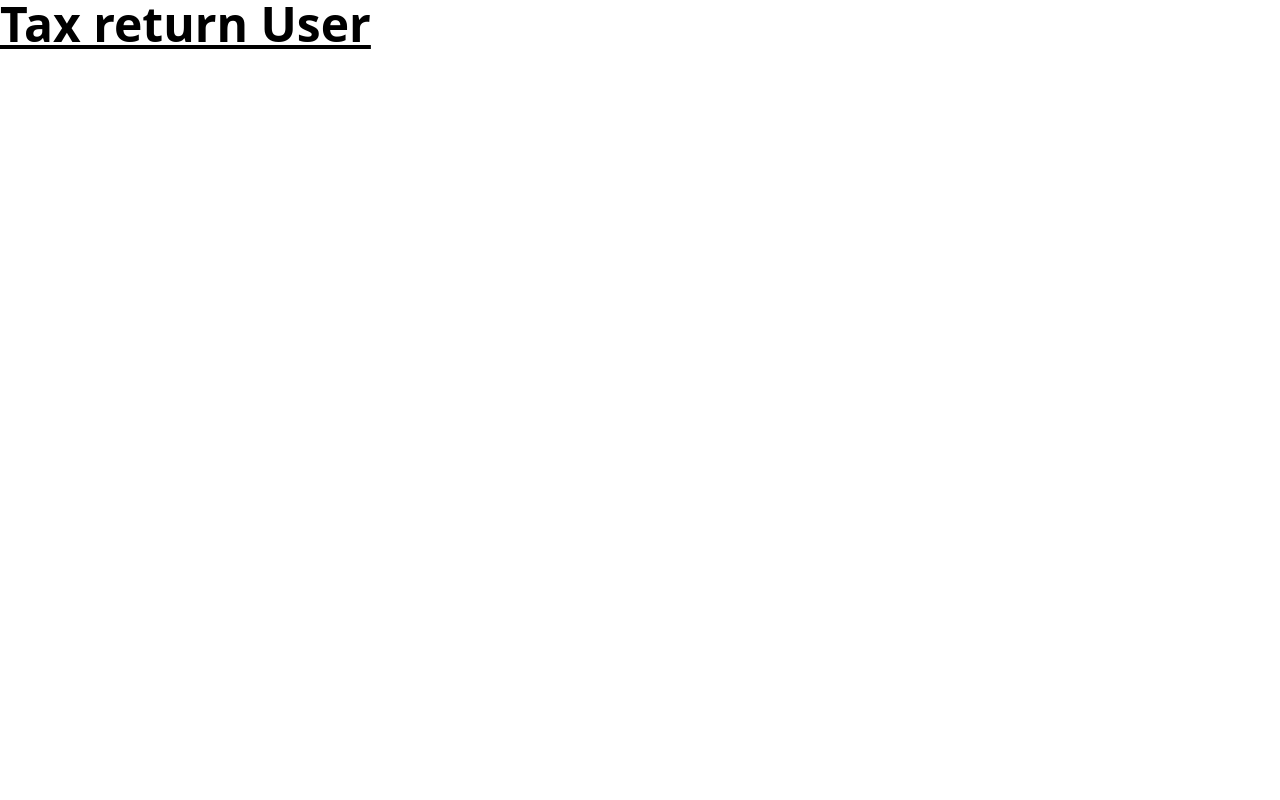
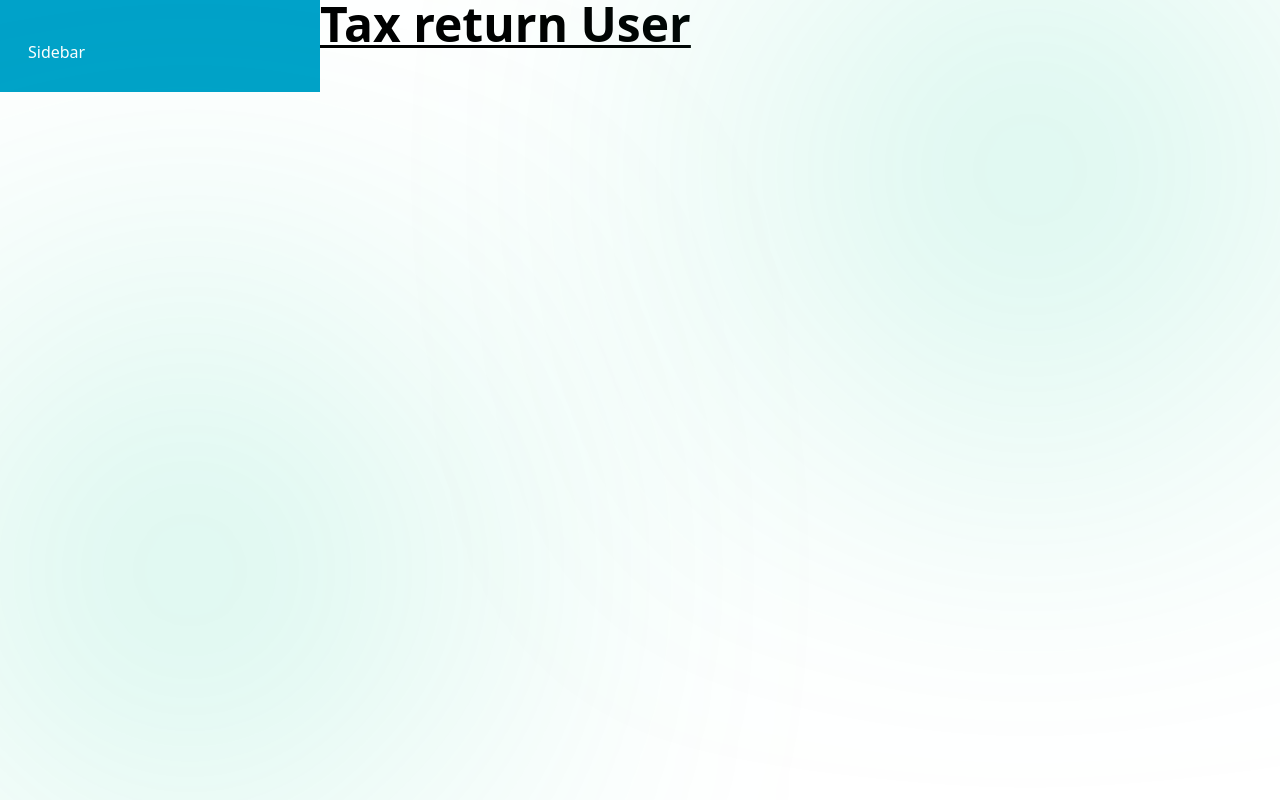
Before and after one commit to Trayshmhirk/tax-return-user-app, a React (Vite) app: page / in a window 1280 px wide. Built offline with nearby package versions, Linux system fonts and the light colour scheme.

Commit message:
setting up project base structure

```diff
--- a/src/App.tsx
+++ b/src/App.tsx
@@ -1,23 +1,12 @@
 import "./App.css";
-import {
-   createBrowserRouter,
-   createRoutesFromElements,
-   RouterProvider,
-   Route,
-} from "react-router-dom";
-import MainLayout from "./layouts/MainLayout";
-import Homepage from "./pages/Homepage";
-
-const router = createBrowserRouter(
-   createRoutesFromElements(
-      <Route path="/" element={<MainLayout />}>
-         <Route index element={<Homepage />} />
-      </Route>
-   )
-);
+import { Router } from "./Router";
 
 function App() {
-   return <RouterProvider router={router} />;
+   return (
+      <div className="App min-h-screen flex content-center">
+         <Router />
+      </div>
+   );
 }
 
 export default App;
--- /dev/null
+++ b/src/Router.tsx
@@ -0,0 +1,20 @@
+import {
+   createBrowserRouter,
+   createRoutesFromElements,
+   RouterProvider,
+   Route,
+} from "react-router-dom";
+import MainLayout from "./layouts/MainLayout";
+import Homepage from "./pages/Homepage";
+
+const router = createBrowserRouter(
+   createRoutesFromElements(
+      <Route path="/" element={<MainLayout />}>
+         <Route index element={<Homepage />} />
+      </Route>
+   )
+);
+
+export const Router = () => {
+   return <RouterProvider router={router} />;
+};
--- /dev/null
+++ b/src/components/Ellipses.tsx
@@ -0,0 +1,14 @@
+export const Ellipses = ({ children }: EllipsesProps) => {
+   return (
+      <>
+         <div className="ellipses top-0 right-[80px] bg-[rgba(0, 201, 141, 0.50)]"></div>
+         <div className="ellipses bottom-[60px] left-5 bg-[rgba(0, 201, 141, 0.50)]"></div>
+
+         {children}
+      </>
+   );
+};
+
+type EllipsesProps = {
+   children: React.ReactNode;
+};
--- /dev/null
+++ b/src/components/Sidebar.tsx
@@ -0,0 +1,9 @@
+const Sidebar = () => {
+   return (
+      <div className="w-80 bg-richElectricBlue text-white p-7 pt-10">
+         Sidebar
+      </div>
+   );
+};
+
+export default Sidebar;
--- a/src/index.css
+++ b/src/index.css
@@ -1,3 +1,16 @@
 @tailwind base;
 @tailwind components;
 @tailwind utilities;
+
+@layer components {
+   .ellipses {
+      @apply absolute w-[340px] h-[340px] rounded-[340px] z-0;
+      background: rgba(0, 201, 141, 0.50);
+      filter: blur(190px);
+   }
+
+   .main-content {
+      @apply w-full h-fit overflow-hidden;
+      width: calc(100% - 320px);
+   }
+}
--- a/src/layouts/MainLayout.tsx
+++ b/src/layouts/MainLayout.tsx
@@ -1,10 +1,33 @@
-import { Outlet } from "react-router-dom";
+import { Outlet, useLocation } from "react-router-dom";
+import { Ellipses } from "../components/Ellipses";
+import Sidebar from "../components/Sidebar";
 
 const MainLayout = () => {
+   const location = useLocation();
+   const isHomePage = location.pathname === "/";
+
    return (
-      <>
-         <Outlet />
-      </>
+      <div className="w-full">
+         {isHomePage ? (
+            <Ellipses>
+               <div className="flex overflow-hidden">
+                  <Sidebar />
+
+                  <div className="main-content">
+                     <Outlet />
+                  </div>
+               </div>
+            </Ellipses>
+         ) : (
+            <div className="flex overflow-hidden">
+               <Sidebar />
+
+               <div className="main-content">
+                  <Outlet />
+               </div>
+            </div>
+         )}
+      </div>
    );
 };
 
--- a/tailwind.config.js
+++ b/tailwind.config.js
@@ -2,7 +2,24 @@
 export default {
    content: ["./index.html", "./src/**/*.{js,ts,jsx,tsx}"],
    theme: {
-      extend: {},
+      screens: {
+         xs: "424px",
+         sm: "576px",
+         md: "768px",
+         lg: "1024px",
+         xl: "1200px",
+      },
+      // fontFamily: {
+      //    sans: ["Roboto", "sans-serif"],
+      // },
+      extend: {
+         colors: {
+            alabaster: "#ECEBE4",
+            richElectricBlue: "#00A2C9",
+            antiFlashWhite: "#EEF0F2",
+            ghostWhite: "#FAFAFF",
+         },
+      },
    },
    plugins: [],
 };
```
